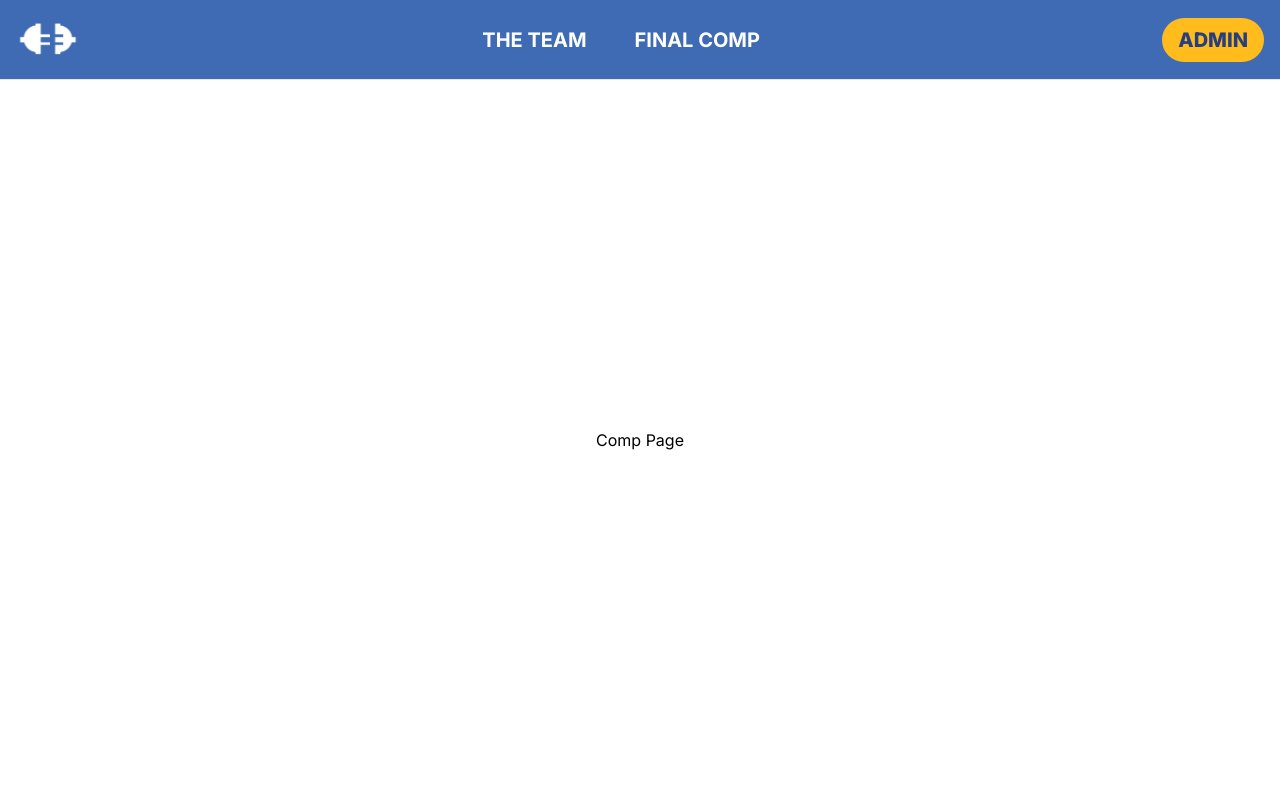
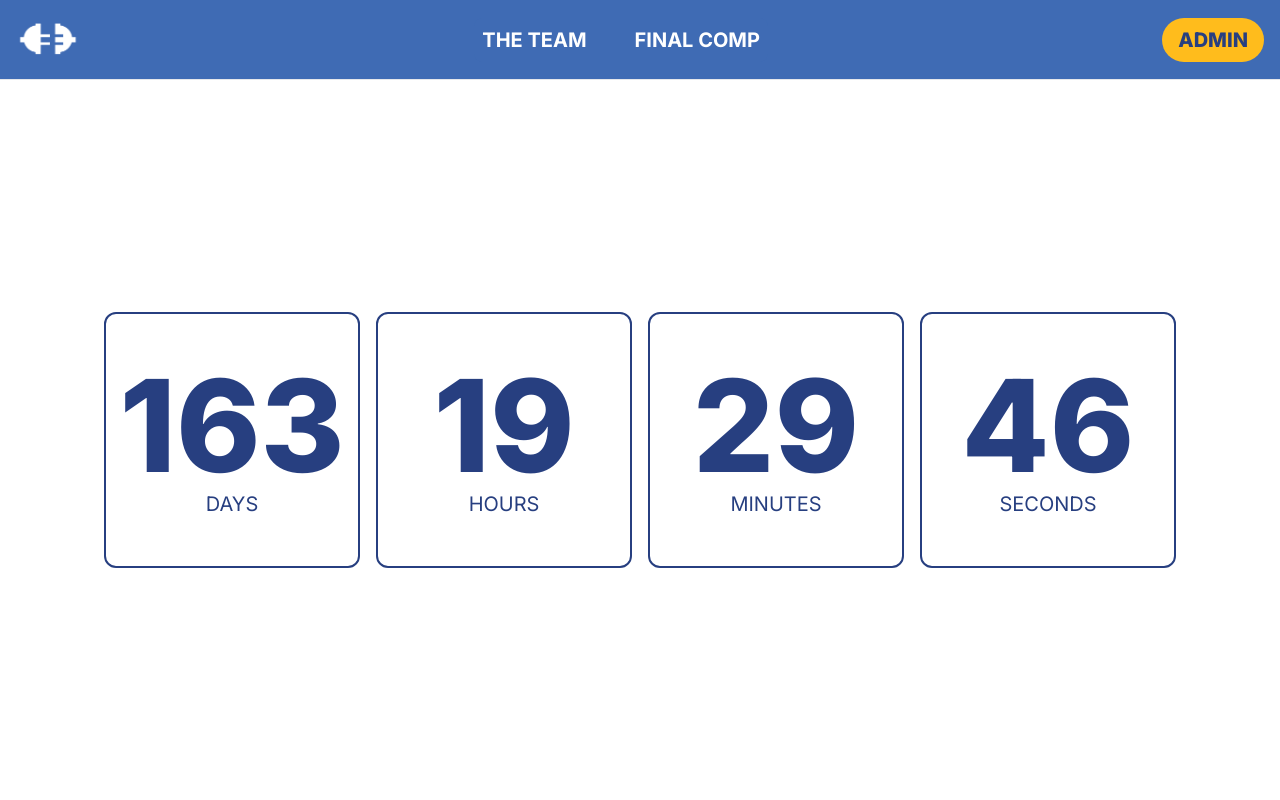
Before and after one commit to briannval/Ennovate-Portal-2024, a Next.js app: page /comp in a window 1280 px wide. Shown: the top 800 px of the page. Built offline with nearby package versions, Linux system fonts and the light colour scheme; no server answers.

Commit message:
Initialized countdown

```diff
--- a/src/app/(pages)/comp/page.tsx
+++ b/src/app/(pages)/comp/page.tsx
@@ -1,3 +1,51 @@
+"use client";
+
+import { useEffect, useState } from "react";
+
+const FINAL_COMP_DATE = new Date("2025-01-25T00:00:00-08:00");
+
+function TimeUnit({ value, label }: { value: number; label: string }) {
+  return (
+    <div className="timer flex-1">
+      <div className="rounded-xl border-2 border-ennovate-dark-blue flex items-center justify-center flex-col gap-0 aspect-square p-2 sm:p-4 md:p-8 h-64 w-64">
+        <h3 className="countdown-element font-manrope font-extrabold text-6xl sm:text-7xl md:text-9xl text-ennovate-dark-blue text-center">
+          {value}
+        </h3>
+        <p className="text-xs sm:text-sm md:text-xl capitalize font-normal text-ennovate-dark-blue text-center w-full">
+          {label}
+        </p>
+      </div>
+    </div>
+  );
+}
+
 export default function Comp() {
-  return <h1>Comp Page</h1>;
+  const [timeDifference, setTimeDifference] = useState<number>(0);
+
+  useEffect(() => {
+    const intervalId: NodeJS.Timeout = setInterval(() => {
+      const currDate = new Date();
+      const diff = FINAL_COMP_DATE.getTime() - currDate.getTime();
+      setTimeDifference(diff);
+    }, 1000);
+
+    return () => clearInterval(intervalId);
+  }, []);
+
+  const diffInSeconds = Math.floor(timeDifference / 1000);
+  const days = Math.floor(diffInSeconds / (3600 * 24));
+  const hours = Math.floor((diffInSeconds % (3600 * 24)) / 3600);
+  const minutes = Math.floor((diffInSeconds % 3600) / 60);
+  const seconds = Math.floor(diffInSeconds % 60);
+
+  return (
+    <div className="flex flex-col">
+      <div className="flex flex-col items-center justify-center w-full max-w-screen-sm gap-1.5 md:gap-4 md:flex-row count-down-main md:max-w-screen-xl">
+        <TimeUnit value={days} label="DAYS" />
+        <TimeUnit value={hours} label="HOURS" />
+        <TimeUnit value={minutes} label="MINUTES" />
+        <TimeUnit value={seconds} label="SECONDS" />
+      </div>
+    </div>
+  );
 }
```
